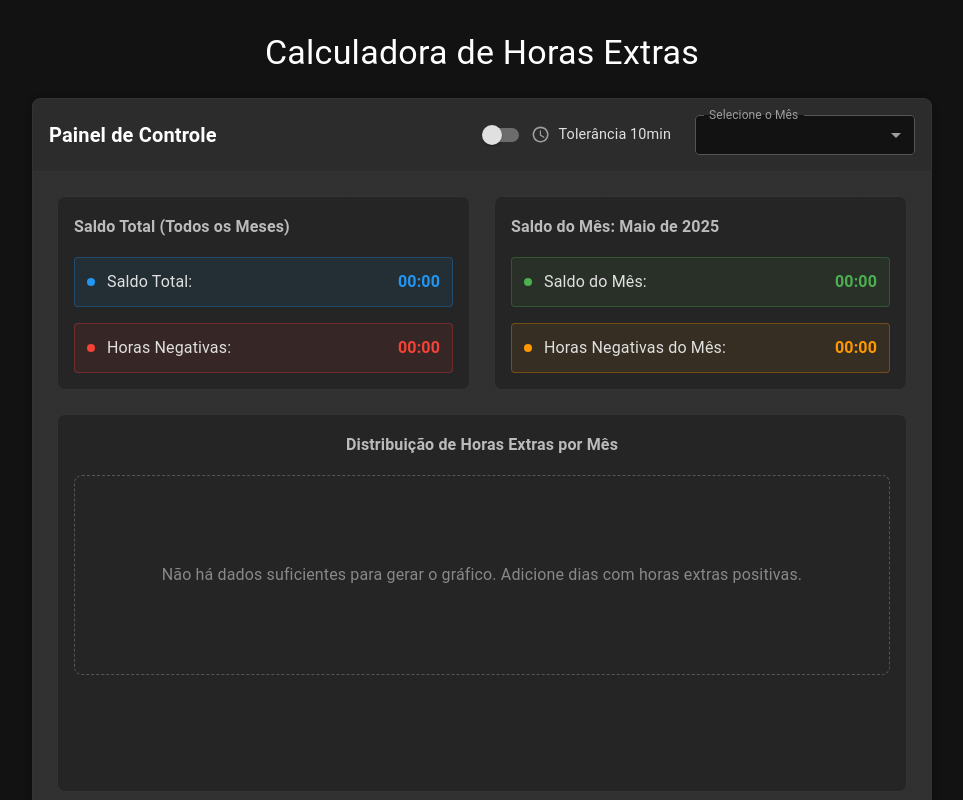
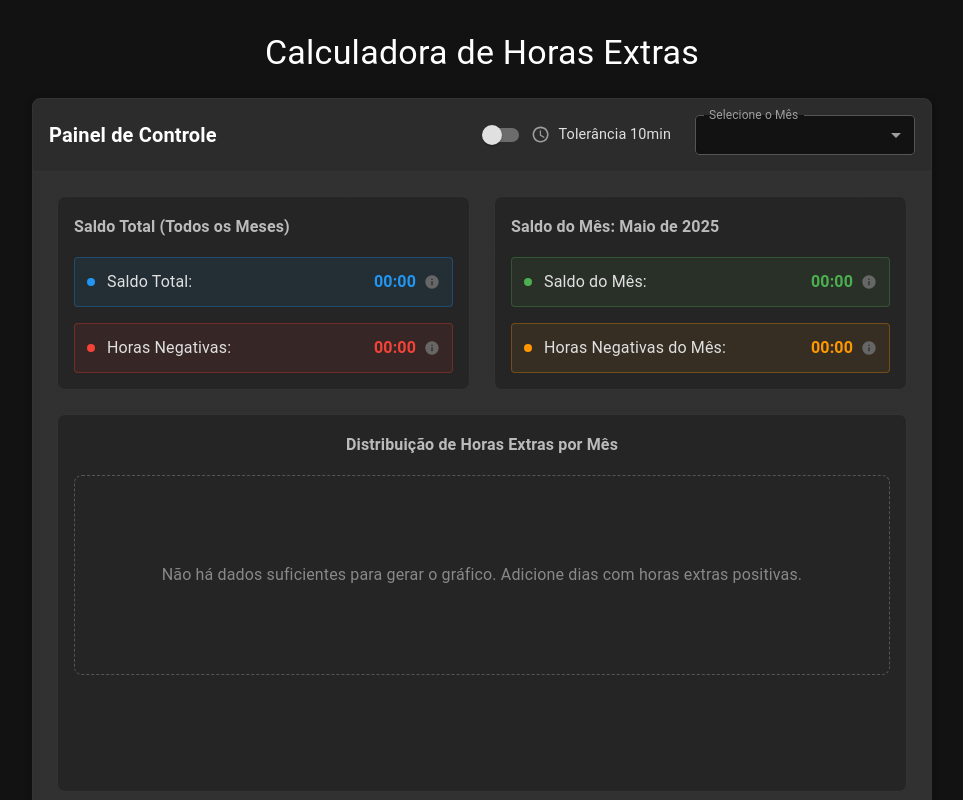
Before and after one commit to odutradev/overtime-calculator, a React (Vite) app: page / in a window 1280 px wide. Shown: the top 800 px of the page, without its empty margins (158-1121 px from the left). Built offline with nearby package versions, Linux system fonts and the light colour scheme.

Commit message:
feat: Adding non -summary informative

```diff
--- a/src/page/components/summary/index.tsx
+++ b/src/page/components/summary/index.tsx
@@ -1,4 +1,5 @@
-import { Box, Typography } from '@mui/material';
+import { Box, Typography, Tooltip } from '@mui/material';
+import InfoIcon from '@mui/icons-material/Info';
 
 import { formatMinutesToHHMM, formatYearMonth } from '../../utils';
 
@@ -15,6 +16,7 @@ const Summary = ({ totalOvertimeMinutes, totalNegativeOvertimeMinutes, monthOver
           color: '#2196F3',
           backgroundColor: 'rgba(33, 150, 243, 0.08)',
           borderColor: 'rgba(33, 150, 243, 0.3)',
+          tooltip: 'Soma de todas as horas extras (positivas e negativas) de todos os meses registrados. Este é o seu saldo acumulado total.'
         },
         {
           label: 'Horas Negativas:',
@@ -22,6 +24,7 @@ const Summary = ({ totalOvertimeMinutes, totalNegativeOvertimeMinutes, monthOver
           color: '#f44336',
           backgroundColor: 'rgba(244, 67, 54, 0.08)',
           borderColor: 'rgba(244, 67, 54, 0.3)',
+          tooltip: 'Soma apenas das horas negativas (déficit) de todos os meses. Representa o tempo que você trabalhou a menos que as 8 horas diárias.'
         },
       ],
     },
@@ -34,6 +37,7 @@ const Summary = ({ totalOvertimeMinutes, totalNegativeOvertimeMinutes, monthOver
           color: '#4CAF50',
           backgroundColor: 'rgba(76, 175, 80, 0.08)',
           borderColor: 'rgba(76, 175, 80, 0.3)',
+          tooltip: 'Soma de todas as horas extras (positivas e negativas) do mês selecionado. Mostra o saldo mensal atual.'
         },
         {
           label: 'Horas Negativas do Mês:',
@@ -41,6 +45,7 @@ const Summary = ({ totalOvertimeMinutes, totalNegativeOvertimeMinutes, monthOver
           color: '#FF9800',
           backgroundColor: 'rgba(255, 152, 0, 0.08)',
           borderColor: 'rgba(255, 152, 0, 0.3)',
+          tooltip: 'Soma apenas das horas negativas do mês selecionado. Representa os dias em que você trabalhou menos que 8 horas neste mês.'
         },
       ],
     },
@@ -96,9 +101,37 @@ const Summary = ({ totalOvertimeMinutes, totalNegativeOvertimeMinutes, monthOver
                 <Typography sx={{ flex: 1, color: '#e0e0e0' }}>
                   {stat.label}
                 </Typography>
-                <Typography sx={{ fontWeight: 'bold', color: stat.color }}>
+                <Typography sx={{ fontWeight: 'bold', color: stat.color, mr: 1 }}>
                   {stat.value}
                 </Typography>
+                <Tooltip
+                  title={stat.tooltip}
+                  placement="top"
+                  arrow
+                  sx={{
+                    '& .MuiTooltip-tooltip': {
+                      bgcolor: '#1e1e1e',
+                      color: '#e0e0e0',
+                      border: '1px solid #333',
+                      fontSize: '0.875rem',
+                      maxWidth: 300,
+                    },
+                    '& .MuiTooltip-arrow': {
+                      color: '#1e1e1e',
+                    },
+                  }}
+                >
+                  <InfoIcon
+                    sx={{
+                      color: '#666',
+                      fontSize: '1rem',
+                      cursor: 'help',
+                      '&:hover': {
+                        color: '#999',
+                      }
+                    }}
+                  />
+                </Tooltip>
               </Box>
             ))}
           </Box>
```
Also changed, not shown: src/page/components/summary/types.ts (+15 -1 lines).
